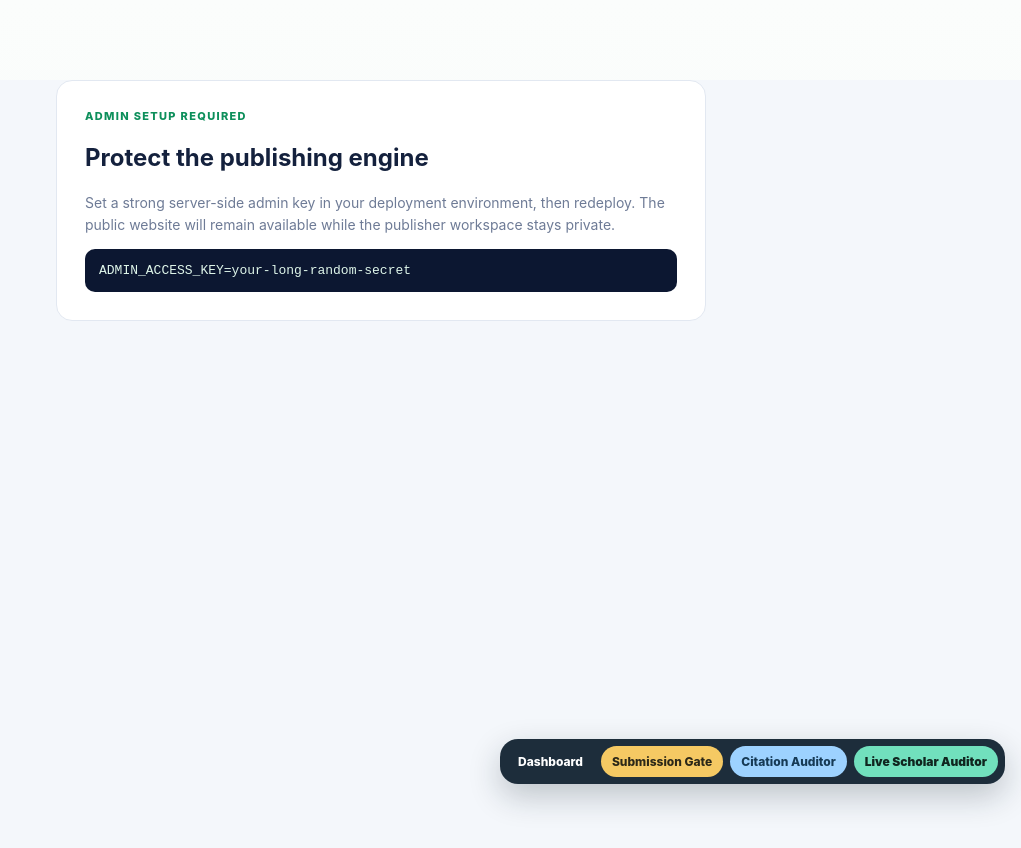
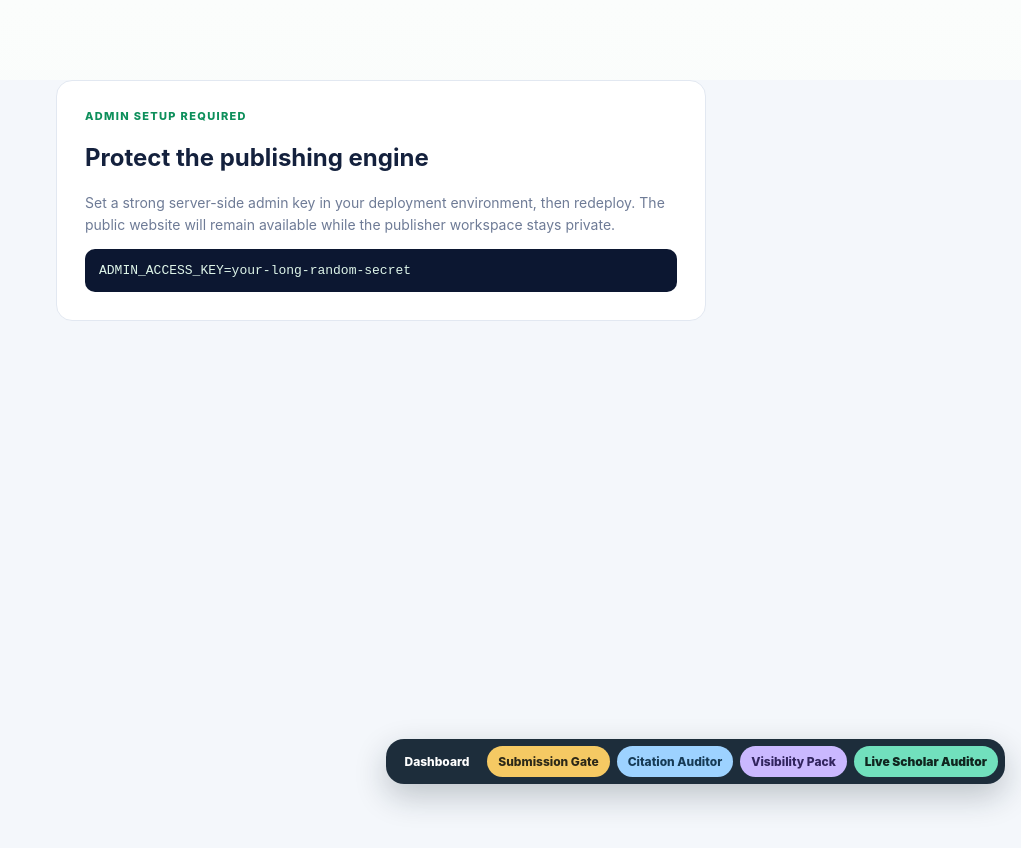
Before and after one commit to mabrig1/publish, a Next.js app: page /admin in a window 1280 px wide. Shown: the top 848 px of the page, without its empty margins (259-1280 px from the left). Built offline with nearby package versions, Linux system fonts and the light colour scheme.

Commit message:
Add visibility pack to publisher quick tools

```diff
--- a/app/admin/layout.tsx
+++ b/app/admin/layout.tsx
@@ -35,6 +35,7 @@ export default function AdminLayout({ children }: { children: ReactNode }) {
         <a href="/admin" style={linkStyle}>Dashboard</a>
         <a href="/admin/submission-readiness" style={{ ...linkStyle, background: "#f5c963", color: "#2c2818" }}>Submission Gate</a>
         <a href="/admin/citation-auditor" style={{ ...linkStyle, background: "#9dd2ff", color: "#163a55" }}>Citation Auditor</a>
+        <a href="/admin/visibility-pack" style={{ ...linkStyle, background: "#cab8ff", color: "#31245e" }}>Visibility Pack</a>
         <a href="/admin/scholar-auditor" style={{ ...linkStyle, background: "#71e0bd", color: "#10251f", fontWeight: 900 }}>Live Scholar Auditor</a>
       </nav>
     </>
```
